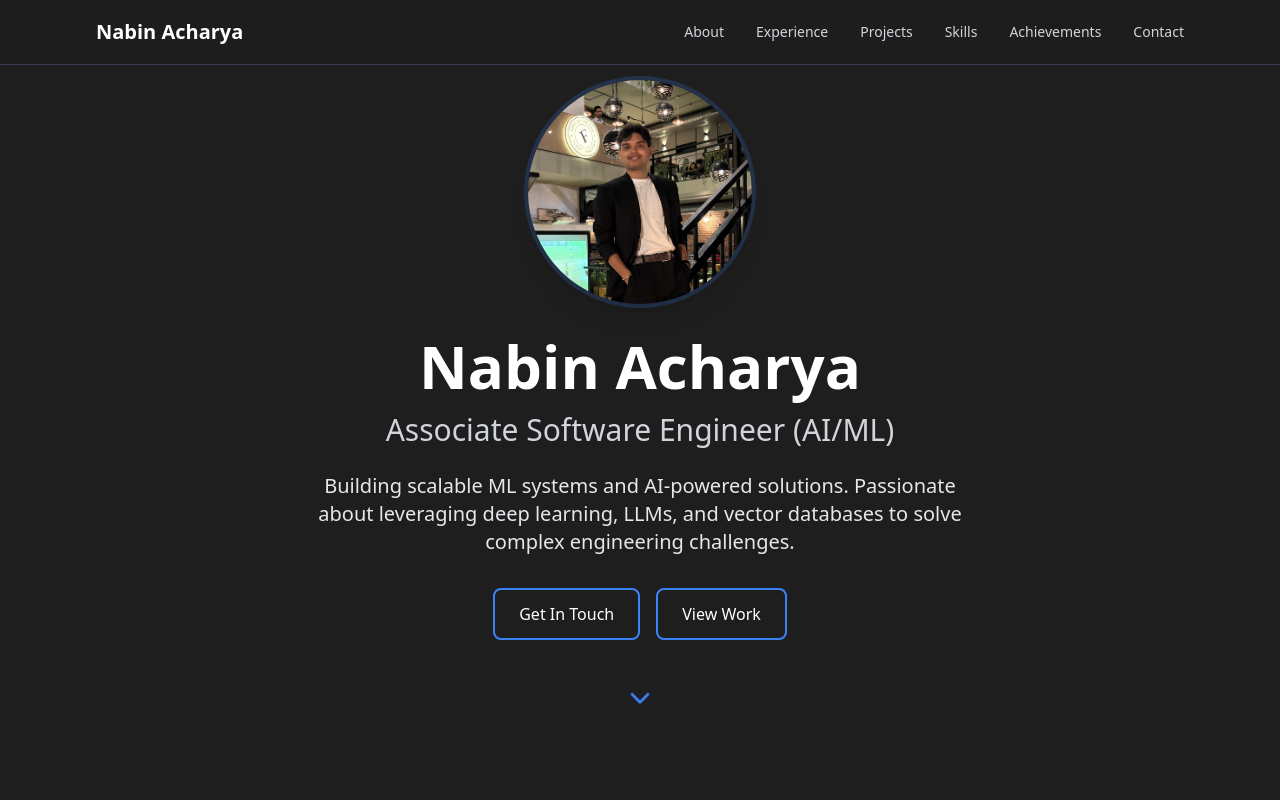
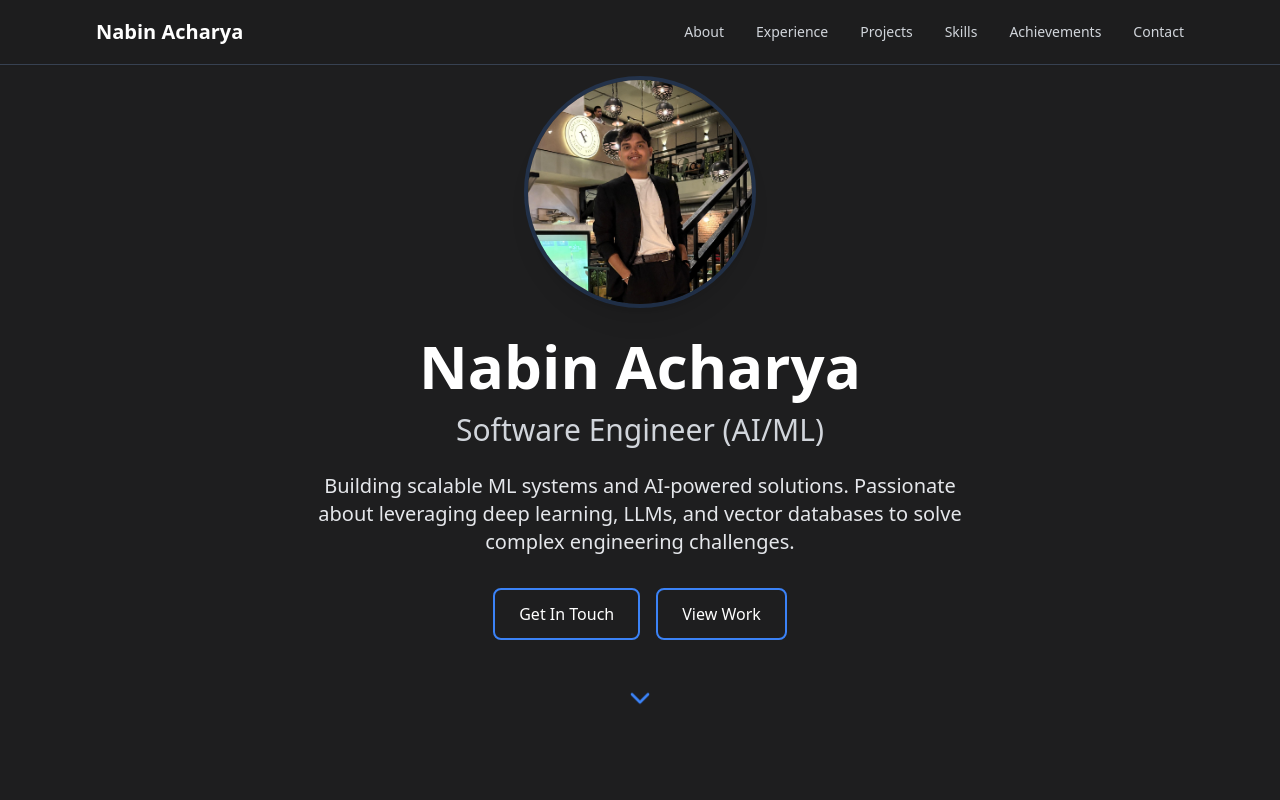
Before and after one commit to NAVIN-STAR/Portfolio, a React (Vite) app: page / in a window 1280 px wide. Shown: the top 800 px of the page. Built offline with nearby package versions, Linux system fonts and the light colour scheme.

Commit message:
edit job title

```diff
--- a/src/components/Hero.jsx
+++ b/src/components/Hero.jsx
@@ -19,7 +19,7 @@ const Hero = ({ scrollToSection }) => {
         </h1>
 
         <h2 className="text-xl md:text-2xl lg:text-3xl text-gray-300 mb-6 font-medium">
-          Associate Software Engineer (AI/ML)
+          Software Engineer (AI/ML)
         </h2>
 
         <p className="text-lg md:text-xl text-gray-200 max-w-2xl mx-auto mb-8 leading-relaxed">
```
